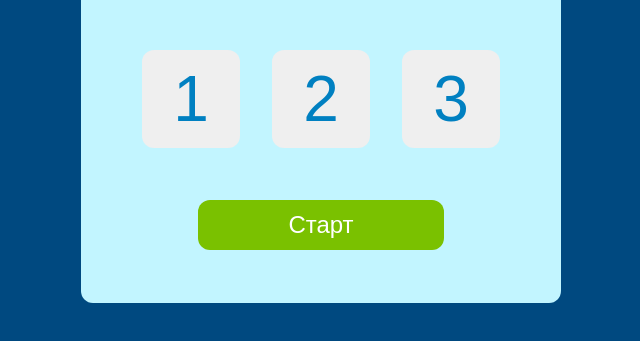
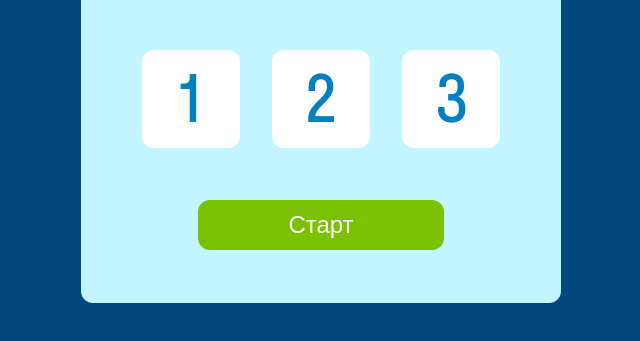
Before and after one commit to Olya-Myalo/card-game, a plain HTML site: page index.html in a window 1280 px wide. Shown: the part 231-572 px from the top of the page, without its empty margins (319-959 px from the left). Drawn offline with Linux system fonts and the light colour scheme; files whose address does not match are found by name.

Commit message:
исправлены кнопки сложности

```diff
--- a/index.html
+++ b/index.html
@@ -10,11 +10,16 @@
     <div class="basic">
         <tr>
             <div class="title">Выберите сложность</div>
-            <div class="buttons">
-                <button class="buttons_number">1</button>
-                <button class="buttons_number">2</button>
-                <button class="buttons_number">3</button>
-            </div>
+                <div class="radio-toolbar">
+                    <input type="radio" id="radio1" name="radios" value="1" checked>
+                    <label for="radio1">1</label>
+
+                    <input type="radio" id="radio2" name="radios" value="2">
+                    <label for="radio2">2</label>
+
+                    <input type="radio" id="radio3" name="radios" value="3">
+                    <label for="radio3">3</label>
+                </div>
             <button class="button">Старт</button>
         </tr>
     </div>
--- a/style.css
+++ b/style.css
@@ -43,23 +43,30 @@ body {
     text-align: center;
   }
 
-  .buttons {
+  .radio-toolbar {
     display: flex;
     gap: 32px;
   }
+  .radio-toolbar input[type="radio"] {
+    display: none;
+  }
 
-  .buttons_number {
-    background-color: #FFFFFF rgba(255, 255, 255, 1) hsla(0, 0%, 100%, 1);
+  .radio-toolbar label {
+    background-color: #FFFFFF;
+    color: #0080C1;
     border: none;
     width: 98px;
     height: 98px;
-    color: #0080C1;
     border-radius: 12px;
-    padding: 15px 15x;
     text-align: center;
     font-size: 64px;
+    display: flex;
+    align-items: center;
+    justify-content: center;
+    cursor: pointer;
   }
-  .buttons_number:hover {
+
+  .radio-toolbar label:hover {
     background-color: #7AC100;
     border: 1px solid #d0ffb7;
   }
```
